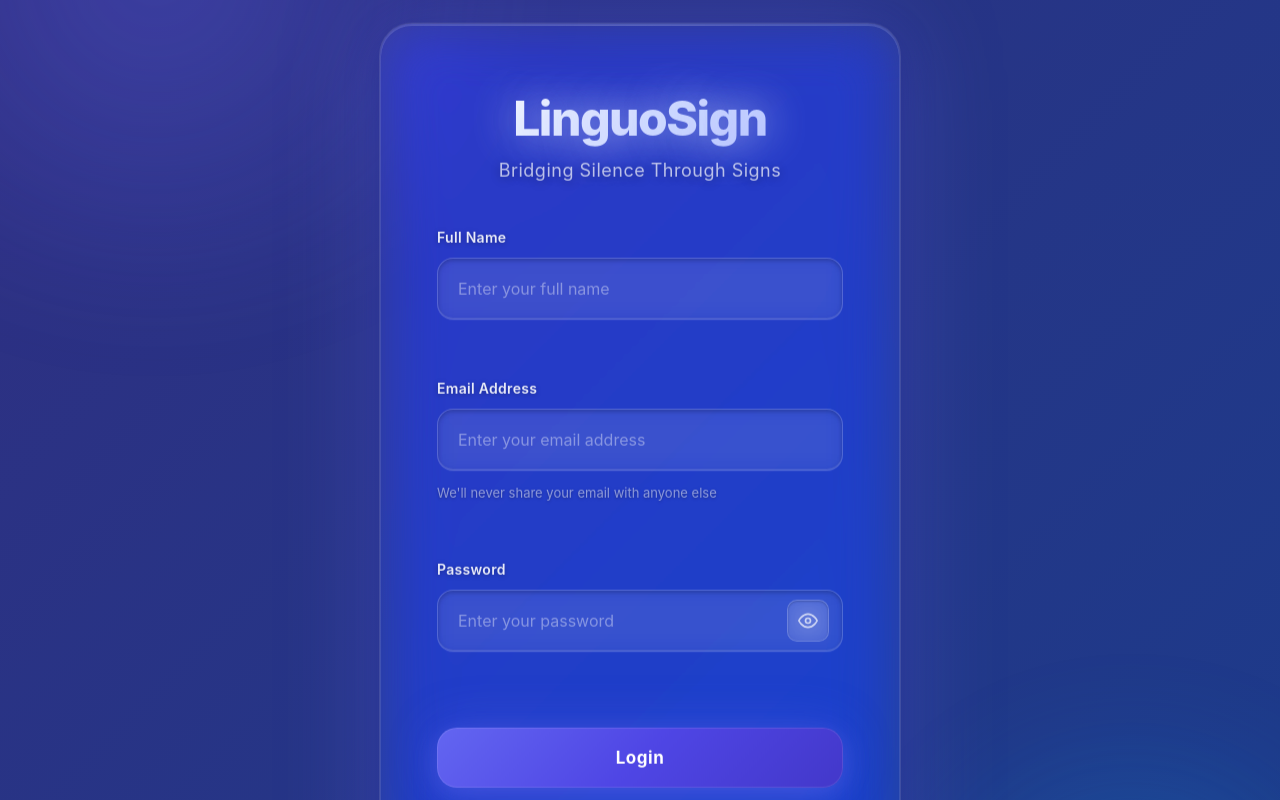
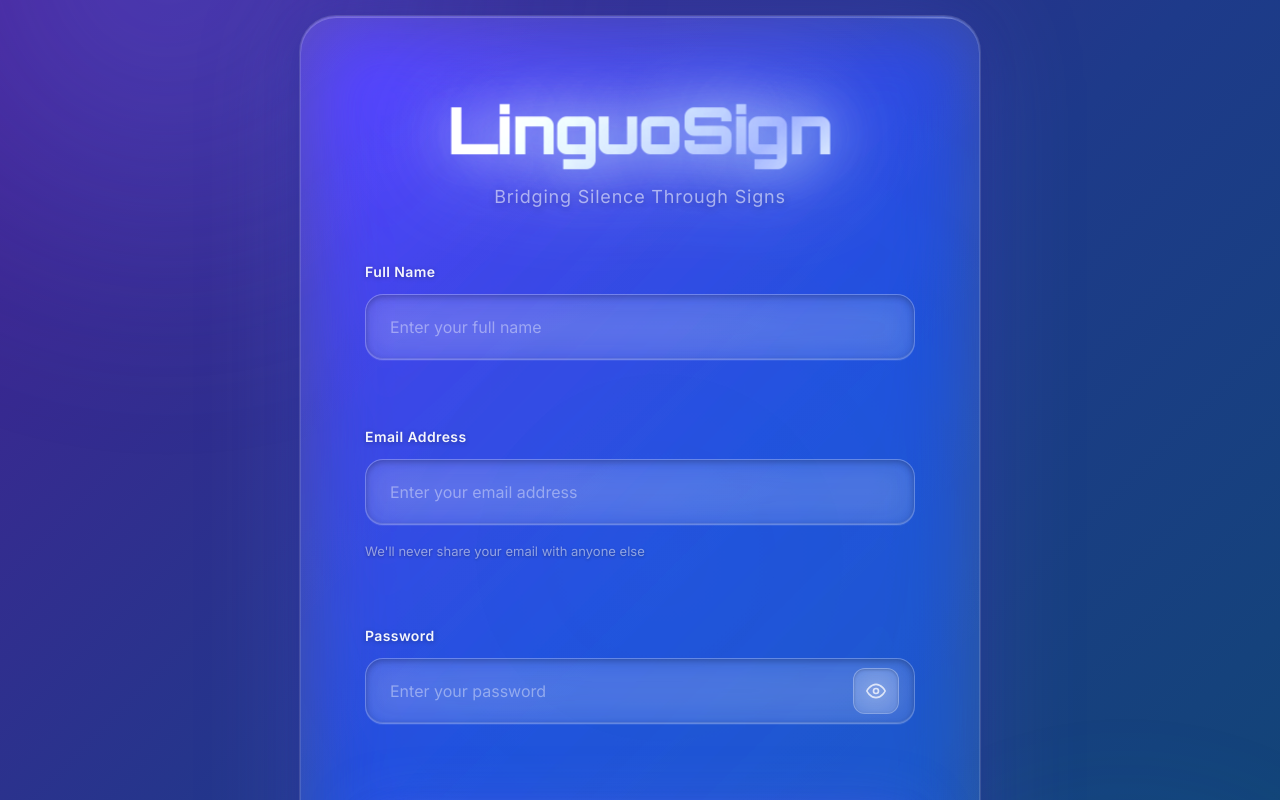
Before and after one commit to Murphy-24/DnD-conveyor, a React (Vite) app: page / in a window 1280 px wide. Shown: the top 800 px of the page. Built offline with nearby package versions, Linux system fonts and the light colour scheme.

Commit message:
Enhance LinguoSign login: premium glassmorphic design with floating elements and Orbitron font

```diff
--- a/src/components/Login.css
+++ b/src/components/Login.css
@@ -1,7 +1,9 @@
 /**
- * LinguoSign Login Page - Futuristic Glassmorphic Design
- * Premium assistive-tech focused UI
+ * LinguoSign Login Page - Premium Futuristic Glassmorphic Design
+ * Enhanced with floating elements and premium animations
  */
+
+@import url('https://fonts.googleapis.com/css2?family=Orbitron:wght@400;700;900&family=Inter:wght@400;500;600;700&display=swap');
 
 .login-container {
   min-height: 100vh;
@@ -14,7 +16,7 @@
   background: #0a0a1a;
 }
 
-/* Animated Gradient Background */
+/* Multi-Color Animated Gradient Background */
 .login-background {
   position: absolute;
   top: 0;
@@ -28,9 +30,9 @@
 .login-background-gradient {
   width: 100%;
   height: 100%;
-  background: linear-gradient(135deg, #0f172a 0%, #1e1b4b 25%, #312e81 50%, #1e3a8a 75%, #0c4a6e 100%);
+  background: linear-gradient(135deg, #0f172a 0%, #1e1b4b 15%, #312e81 30%, #4c1d95 45%, #1e3a8a 60%, #0c4a6e 75%, #155e75 90%, #0f172a 100%);
   position: relative;
-  animation: gradientFlow 20s ease infinite;
+  animation: gradientFlow 25s ease infinite;
   background-size: 400% 400%;
 }
 
@@ -42,10 +44,10 @@
   left: -20%;
   width: 60%;
   height: 60%;
-  background: radial-gradient(circle, rgba(99, 102, 241, 0.4) 0%, transparent 70%);
+  background: radial-gradient(circle, rgba(99, 102, 241, 0.5) 0%, transparent 70%);
   border-radius: 50%;
-  animation: blobFloat 15s ease-in-out infinite;
-  filter: blur(60px);
+  animation: blobFloat 18s ease-in-out infinite;
+  filter: blur(80px);
 }
 
 .login-background-gradient::after {
@@ -55,10 +57,10 @@
   right: -15%;
   width: 50%;
   height: 50%;
-  background: radial-gradient(circle, rgba(14, 165, 233, 0.4) 0%, transparent 70%);
+  background: radial-gradient(circle, rgba(14, 165, 233, 0.5) 0%, transparent 70%);
   border-radius: 50%;
-  animation: blobFloat 18s ease-in-out infinite reverse;
-  filter: blur(60px);
+  animation: blobFloat 22s ease-in-out infinite reverse;
+  filter: blur(80px);
 }
 
 @keyframes gradientFlow {
@@ -76,45 +78,111 @@
     opacity: 0.6;
   }
   33% {
-    transform: translate(30px, -30px) scale(1.1);
+    transform: translate(40px, -40px) scale(1.15);
     opacity: 0.8;
   }
   66% {
-    transform: translate(-20px, 20px) scale(0.9);
+    transform: translate(-30px, 30px) scale(0.9);
     opacity: 0.7;
   }
 }
 
-/* Glassmorphic Card */
+/* Floating Decorative Elements */
+.login-container::before,
+.login-container::after {
+  content: '';
+  position: absolute;
+  border-radius: 20px;
+  background: rgba(199, 210, 254, 0.1);
+  backdrop-filter: blur(20px);
+  border: 1px solid rgba(255, 255, 255, 0.1);
+  z-index: 0;
+  animation: floatShape 20s ease-in-out infinite;
+}
+
+.login-container::before {
+  width: 120px;
+  height: 120px;
+  top: 10%;
+  left: 10%;
+  box-shadow: 0 0 40px rgba(99, 102, 241, 0.3);
+  animation: floatShape 25s ease-in-out infinite;
+}
+
+.login-container::after {
+  width: 80px;
+  height: 80px;
+  bottom: 15%;
+  right: 12%;
+  box-shadow: 0 0 30px rgba(14, 165, 233, 0.3);
+  animation: floatShape 30s ease-in-out infinite reverse;
+}
+
+@keyframes floatShape {
+  0%, 100% {
+    transform: translate(0, 0) rotate(0deg);
+    opacity: 0.4;
+  }
+  25% {
+    transform: translate(30px, -30px) rotate(90deg);
+    opacity: 0.6;
+  }
+  50% {
+    transform: translate(-20px, 20px) rotate(180deg);
+    opacity: 0.5;
+  }
+  75% {
+    transform: translate(20px, 30px) rotate(270deg);
+    opacity: 0.55;
+  }
+}
+
+/* Premium Glassmorphic Card - Wider */
 .login-card {
   width: 100%;
-  max-width: 520px;
-  background: rgba(255, 255, 255, 0.05);
-  backdrop-filter: blur(30px) saturate(180%);
-  -webkit-backdrop-filter: blur(30px) saturate(180%);
-  border-radius: 32px;
-  padding: 64px 56px;
+  max-width: 680px;
+  background:
+    linear-gradient(135deg, rgba(255, 255, 255, 0.08) 0%, rgba(255, 255, 255, 0.04) 100%),
+    rgba(255, 255, 255, 0.05);
+  backdrop-filter: blur(40px) saturate(200%);
+  -webkit-backdrop-filter: blur(40px) saturate(200%);
+  border-radius: 36px;
+  padding: 72px 64px;
   box-shadow:
-    0 8px 32px 0 rgba(31, 38, 135, 0.37),
-    inset 0 1px 0 0 rgba(255, 255, 255, 0.15),
-    0 0 0 1px rgba(255, 255, 255, 0.1),
-    0 0 80px rgba(99, 102, 241, 0.2);
+    0 8px 32px 0 rgba(31, 38, 135, 0.4),
+    inset 0 1px 0 0 rgba(255, 255, 255, 0.2),
+    0 0 0 1px rgba(255, 255, 255, 0.15),
+    0 0 100px rgba(99, 102, 241, 0.25),
+    inset 0 -1px 0 0 rgba(0, 0, 0, 0.1);
   position: relative;
   z-index: 1;
-  animation: cardFloat 6s ease-in-out infinite, cardGlow 4s ease-in-out infinite;
-  border: 1px solid rgba(255, 255, 255, 0.1);
+  animation: slideUp 0.8s ease-out, cardFloat 8s ease-in-out infinite, cardGlow 5s ease-in-out infinite;
+  border: 1px solid rgba(255, 255, 255, 0.15);
   overflow: hidden;
 }
 
+/* Inner Gradient Overlay */
 .login-card::before {
   content: '';
   position: absolute;
   top: 0;
   left: 0;
   right: 0;
-  height: 1px;
-  background: linear-gradient(90deg, transparent, rgba(255, 255, 255, 0.3), transparent);
-  animation: shimmer 3s ease-in-out infinite;
+  height: 2px;
+  background: linear-gradient(90deg, transparent, rgba(199, 210, 254, 0.6), rgba(14, 165, 233, 0.6), transparent);
+  animation: shimmer 4s ease-in-out infinite;
+}
+
+.login-card::after {
+  content: '';
+  position: absolute;
+  top: -50%;
+  left: -50%;
+  width: 200%;
+  height: 200%;
+  background: radial-gradient(circle, rgba(199, 210, 254, 0.1) 0%, transparent 70%);
+  animation: innerGlow 10s ease-in-out infinite;
+  pointer-events: none;
 }
 
 @keyframes cardFloat {
@@ -122,40 +190,53 @@
     transform: translateY(0px);
   }
   50% {
-    transform: translateY(-10px);
+    transform: translateY(-12px);
   }
 }
 
 @keyframes cardGlow {
   0%, 100% {
     box-shadow:
-      0 8px 32px 0 rgba(31, 38, 135, 0.37),
-      inset 0 1px 0 0 rgba(255, 255, 255, 0.15),
-      0 0 0 1px rgba(255, 255, 255, 0.1),
-      0 0 80px rgba(99, 102, 241, 0.2);
+      0 8px 32px 0 rgba(31, 38, 135, 0.4),
+      inset 0 1px 0 0 rgba(255, 255, 255, 0.2),
+      0 0 0 1px rgba(255, 255, 255, 0.15),
+      0 0 100px rgba(99, 102, 241, 0.25);
   }
   50% {
     box-shadow:
       0 8px 32px 0 rgba(31, 38, 135, 0.5),
-      inset 0 1px 0 0 rgba(255, 255, 255, 0.2),
-      0 0 0 1px rgba(255, 255, 255, 0.15),
-      0 0 100px rgba(99, 102, 241, 0.4);
+      inset 0 1px 0 0 rgba(255, 255, 255, 0.25),
+      0 0 0 1px rgba(255, 255, 255, 0.2),
+      0 0 120px rgba(99, 102, 241, 0.4);
   }
 }
 
 @keyframes shimmer {
   0%, 100% {
+    opacity: 0.4;
+    transform: translateX(-100%);
+  }
+  50% {
+    opacity: 1;
+    transform: translateX(100%);
+  }
+}
+
+@keyframes innerGlow {
+  0%, 100% {
+    transform: translate(0, 0);
     opacity: 0.3;
   }
   50% {
-    opacity: 1;
+    transform: translate(20px, 20px);
+    opacity: 0.5;
   }
 }
 
 @keyframes slideUp {
   from {
     opacity: 0;
-    transform: translateY(30px);
+    transform: translateY(40px);
   }
   to {
     opacity: 1;
@@ -163,98 +244,139 @@
   }
 }
 
-.login-card {
-  animation: slideUp 0.8s ease-out, cardFloat 6s ease-in-out infinite, cardGlow 4s ease-in-out infinite;
-}
-
 /* Header Section */
 .login-header {
   text-align: center;
-  margin-bottom: 48px;
+  margin-bottom: 56px;
+  position: relative;
+  z-index: 2;
 }
 
+/* Unique Brand Typography - Orbitron Font */
 .login-title {
-  font-size: 48px;
-  font-weight: 800;
-  background: linear-gradient(135deg, #ffffff 0%, #e0e7ff 30%, #c7d2fe 60%, #a5b4fc 100%);
+  font-size: 64px;
+  font-weight: 900;
+  font-family: 'Orbitron', -apple-system, BlinkMacSystemFont, 'Segoe UI', sans-serif;
+  background: linear-gradient(135deg, #ffffff 0%, #e0e7ff 20%, #c7d2fe 40%, #a5b4fc 60%, #818cf8 80%, #c7d2fe 100%);
   -webkit-background-clip: text;
   -webkit-text-fill-color: transparent;
   background-clip: text;
-  margin: 0 0 12px 0;
-  letter-spacing: -1.5px;
-  text-shadow: 0 0 40px rgba(199, 210, 254, 0.5);
-  animation: titlePulse 3s ease-in-out infinite;
-  font-family: -apple-system, BlinkMacSystemFont, 'Segoe UI', 'Roboto', 'Oxygen', 'Ubuntu', sans-serif;
+  margin: 0 0 16px 0;
+  letter-spacing: -2px;
+  text-shadow: 0 0 60px rgba(199, 210, 254, 0.6);
+  animation: titlePulse 4s ease-in-out infinite, titleGlow 3s ease-in-out infinite;
+  position: relative;
+  display: inline-block;
+}
+
+.login-title::after {
+  content: 'LinguoSign';
+  position: absolute;
+  top: 0;
+  left: 0;
+  background: linear-gradient(135deg, rgba(199, 210, 254, 0.3) 0%, rgba(14, 165, 233, 0.3) 100%);
+  -webkit-background-clip: text;
+  -webkit-text-fill-color: transparent;
+  background-clip: text;
+  filter: blur(15px);
+  z-index: -1;
+  animation: titleGlowShadow 3s ease-in-out infinite;
 }
 
 @keyframes titlePulse {
   0%, 100% {
-    filter: brightness(1) drop-shadow(0 0 20px rgba(199, 210, 254, 0.3));
+    filter: brightness(1) drop-shadow(0 0 30px rgba(199, 210, 254, 0.4));
+    transform: scale(1);
   }
   50% {
-    filter: brightness(1.15) drop-shadow(0 0 30px rgba(199, 210, 254, 0.6));
+    filter: brightness(1.2) drop-shadow(0 0 50px rgba(199, 210, 254, 0.7));
+    transform: scale(1.02);
+  }
+}
+
+@keyframes titleGlow {
+  0%, 100% {
+    background-position: 0% 50%;
+  }
+  50% {
+    background-position: 100% 50%;
+  }
+}
+
+@keyframes titleGlowShadow {
+  0%, 100% {
+    opacity: 0.3;
+    transform: translate(0, 0);
+  }
+  50% {
+    opacity: 0.6;
+    transform: translate(2px, 2px);
   }
 }
 
 .login-subtitle {
   font-size: 18px;
-  color: rgba(255, 255, 255, 0.7);
+  color: rgba(255, 255, 255, 0.65);
   margin: 0;
   font-weight: 400;
-  letter-spacing: 0.5px;
+  letter-spacing: 0.8px;
   text-shadow: 0 2px 10px rgba(0, 0, 0, 0.3);
-  font-family: -apple-system, BlinkMacSystemFont, 'Segoe UI', 'Roboto', 'Oxygen', 'Ubuntu', sans-serif;
+  font-family: 'Inter', -apple-system, BlinkMacSystemFont, 'Segoe UI', sans-serif;
+  opacity: 0.85;
 }
 
 /* Form Styles */
 .login-form {
   display: flex;
   flex-direction: column;
-  gap: 28px;
+  gap: 32px;
+  position: relative;
+  z-index: 2;
 }
 
 .form-group {
   display: flex;
   flex-direction: column;
-  gap: 10px;
+  gap: 12px;
   position: relative;
 }
 
 .form-label {
   font-size: 14px;
   font-weight: 600;
-  color: rgba(255, 255, 255, 0.9);
+  color: rgba(255, 255, 255, 0.95);
   margin-bottom: 2px;
   display: block;
   text-shadow: 0 1px 5px rgba(0, 0, 0, 0.3);
-  letter-spacing: 0.3px;
-  transition: all 0.3s ease;
-  font-family: -apple-system, BlinkMacSystemFont, 'Segoe UI', 'Roboto', 'Oxygen', 'Ubuntu', sans-serif;
+  letter-spacing: 0.4px;
+  transition: all 0.4s cubic-bezier(0.4, 0, 0.2, 1);
+  font-family: 'Inter', -apple-system, BlinkMacSystemFont, 'Segoe UI', sans-serif;
 }
 
 .form-group:focus-within .form-label {
   color: rgba(199, 210, 254, 1);
-  transform: translateX(4px);
+  transform: translateX(6px);
+  text-shadow: 0 0 10px rgba(199, 210, 254, 0.5);
 }
 
-/* Glassmorphic Input Fields */
+/* Enhanced Glassmorphic Input Fields */
 .form-input {
   width: 100%;
-  padding: 18px 20px;
+  padding: 20px 24px;
   font-size: 16px;
   line-height: 1.5;
   color: #ffffff;
-  background: rgba(255, 255, 255, 0.06);
-  backdrop-filter: blur(10px);
-  border: 1px solid rgba(255, 255, 255, 0.15);
-  border-radius: 16px;
-  transition: all 0.4s cubic-bezier(0.4, 0, 0.2, 1);
-  font-family: inherit;
+  background: rgba(255, 255, 255, 0.08);
+  backdrop-filter: blur(15px);
+  border: 1px solid rgba(255, 255, 255, 0.2);
+  border-radius: 18px;
+  transition: all 0.5s cubic-bezier(0.4, 0, 0.2, 1);
+  font-family: 'Inter', -apple-system, BlinkMacSystemFont, 'Segoe UI', sans-serif;
   box-sizing: border-box;
   box-shadow:
-    inset 0 2px 4px rgba(0, 0, 0, 0.2),
-    inset 0 -1px 0 rgba(255, 255, 255, 0.1),
-    0 1px 0 rgba(255, 255, 255, 0.05);
+    inset 0 2px 6px rgba(0, 0, 0, 0.25),
+    inset 0 -1px 0 rgba(255, 255, 255, 0.15),
+    0 1px 0 rgba(255, 255, 255, 0.08);
 }
 
 .form-input::placeholder {
@@ -263,27 +385,27 @@
 }
 
 .form-input:hover {
-  background: rgba(255, 255, 255, 0.08);
-  border-color: rgba(199, 210, 254, 0.4);
+  background: rgba(255, 255, 255, 0.12);
+  border-color: rgba(199, 210, 254, 0.5);
   box-shadow:
-    inset 0 2px 4px rgba(0, 0, 0, 0.2),
-    inset 0 -1px 0 rgba(255, 255, 255, 0.15),
+    inset 0 2px 6px rgba(0, 0, 0, 0.25),
+    inset 0 -1px 0 rgba(255, 255, 255, 0.2),
     0 1px 0 rgba(255, 255, 255, 0.1),
-    0 4px 20px rgba(99, 102, 241, 0.15);
-  transform: translateY(-2px);
+    0 6px 25px rgba(99, 102, 241, 0.2);
+  transform: translateY(-3px);
 }
 
 .form-input:focus {
   outline: none;
-  background: rgba(255, 255, 255, 0.1);
-  border-color: rgba(199, 210, 254, 0.6);
+  background: rgba(255, 255, 255, 0.14);
+  border-color: rgba(199, 210, 254, 0.7);
   box-shadow:
-    inset 0 2px 4px rgba(0, 0, 0, 0.2),
-    inset 0 -1px 0 rgba(255, 255, 255, 0.2),
-    0 0 0 4px rgba(99, 102, 241, 0.2),
-    0 8px 30px rgba(99, 102, 241, 0.3),
-    0 0 40px rgba(199, 210, 254, 0.2);
-  transform: translateY(-2px);
+    inset 0 2px 6px rgba(0, 0, 0, 0.25),
+    inset 0 -1px 0 rgba(255, 255, 255, 0.25),
+    0 0 0 5px rgba(99, 102, 241, 0.25),
+    0 10px 40px rgba(99, 102, 241, 0.35),
+    0 0 50px rgba(199, 210, 254, 0.25);
+  transform: translateY(-3px);
 }
 
 .form-input:focus-visible {
@@ -298,90 +420,91 @@
 }
 
 .password-input {
-  padding-right: 56px;
+  padding-right: 64px;
 }
 
-/* Glass-style Password Toggle */
+/* Enhanced Password Toggle */
 .password-toggle {
   position: absolute;
-  right: 14px;
-  background: rgba(255, 255, 255, 0.08);
-  backdrop-filter: blur(10px);
-  border: 1px solid rgba(255, 255, 255, 0.15);
+  right: 16px;
+  background: rgba(255, 255, 255, 0.1);
+  backdrop-filter: blur(15px);
+  border: 1px solid rgba(255, 255, 255, 0.2);
   cursor: pointer;
-  padding: 10px;
+  padding: 12px;
   display: flex;
   align-items: center;
   justify-content: center;
-  color: rgba(255, 255, 255, 0.7);
-  border-radius: 10px;
-  transition: all 0.3s cubic-bezier(0.4, 0, 0.2, 1);
+  color: rgba(255, 255, 255, 0.75);
+  border-radius: 12px;
+  transition: all 0.4s cubic-bezier(0.4, 0, 0.2, 1);
   z-index: 1;
-  box-shadow: inset 0 1px 2px rgba(0, 0, 0, 0.2);
+  box-shadow: inset 0 1px 3px rgba(0, 0, 0, 0.2);
 }
 
 .password-toggle:hover {
   color: rgba(199, 210, 254, 1);
-  background: rgba(199, 210, 254, 0.15);
-  border-color: rgba(199, 210, 254, 0.4);
-  transform: scale(1.1);
+  background: rgba(199, 210, 254, 0.2);
+  border-color: rgba(199, 210, 254, 0.5);
+  transform: scale(1.15);
   box-shadow:
-    inset 0 1px 2px rgba(0, 0, 0, 0.2),
-    0 4px 15px rgba(99, 102, 241, 0.3);
+    inset 0 1px 3px rgba(0, 0, 0, 0.2),
+    0 6px 20px rgba(99, 102, 241, 0.4),
+    0 0 20px rgba(199, 210, 254, 0.3);
 }
 
 .password-toggle:active {
-  transform: scale(0.95);
+  transform: scale(1.05);
 }
 
 .password-toggle:focus {
   outline: none;
   box-shadow:
-    inset 0 1px 2px rgba(0, 0, 0, 0.2),
-    0 0 0 3px rgba(99, 102, 241, 0.3);
+    inset 0 1px 3px rgba(0, 0, 0, 0.2),
+    0 0 0 4px rgba(99, 102, 241, 0.35);
 }
 
 /* Helper and Error Text */
 .form-helper {
   font-size: 13px;
   color: rgba(255, 255, 255, 0.5);
-  margin-top: 4px;
+  margin-top: 6px;
   text-shadow: 0 1px 3px rgba(0, 0, 0, 0.3);
-  font-family: -apple-system, BlinkMacSystemFont, 'Segoe UI', 'Roboto', 'Oxygen', 'Ubuntu', sans-serif;
+  font-family: 'Inter', -apple-system, BlinkMacSystemFont, 'Segoe UI', sans-serif;
 }
 
 .form-error {
   font-size: 13px;
   color: #fca5a5;
-  margin-top: 4px;
+  margin-top: 6px;
   min-height: 18px;
   display: block;
   text-shadow: 0 1px 5px rgba(239, 68, 68, 0.4);
-  font-family: -apple-system, BlinkMacSystemFont, 'Segoe UI', 'Roboto', 'Oxygen', 'Ubuntu', sans-serif;
+  font-family: 'Inter', -apple-system, BlinkMacSystemFont, 'Segoe UI', sans-serif;
 }
 
 /* Premium Login Button */
 .login-button {
   width: 100%;
-  padding: 20px 24px;
-  font-size: 17px;
+  padding: 22px 28px;
+  font-size: 18px;
   font-weight: 700;
   color: #ffffff;
-  background: linear-gradient(135deg, #6366f1 0%, #4f46e5 50%, #4338ca 100%);
+  background: linear-gradient(135deg, #6366f1 0%, #4f46e5 40%, #4338ca 100%);
   border: none;
-  border-radius: 20px;
+  border-radius: 24px;
   cursor: pointer;
-  transition: all 0.4s cubic-bezier(0.4, 0, 0.2, 1);
-  margin-top: 16px;
+  transition: all 0.5s cubic-bezier(0.4, 0, 0.2, 1);
+  margin-top: 20px;
   box-shadow:
-    0 8px 25px rgba(99, 102, 241, 0.4),
-    0 0 0 1px rgba(255, 255, 255, 0.1) inset,
-    0 0 50px rgba(99, 102, 241, 0.3);
-  font-family: -apple-system, BlinkMacSystemFont, 'Segoe UI', 'Roboto', 'Oxygen', 'Ubuntu', sans-serif;
+    0 10px 30px rgba(99, 102, 241, 0.5),
+    0 0 0 1px rgba(255, 255, 255, 0.15) inset,
+    0 0 60px rgba(99, 102, 241, 0.4);
+  font-family: 'Inter', -apple-system, BlinkMacSystemFont, 'Segoe UI', sans-serif;
   position: relative;
   overflow: hidden;
   text-transform: none;
-  letter-spacing: 0.5px;
+  letter-spacing: 0.8px;
 }
 
 .login-button::before {
@@ -391,8 +514,8 @@
   left: -100%;
   width: 100%;
   height: 100%;
-  background: linear-gradient(90deg, transparent, rgba(255, 255, 255, 0.3), transparent);
-  transition: left 0.6s ease;
+  background: linear-gradient(90deg, transparent, rgba(255, 255, 255, 0.4), transparent);
+  transition: left 0.7s ease;
 }
 
 .login-button:hover::before {
@@ -400,12 +523,12 @@
 }
 
 .login-button:hover {
-  transform: translateY(-4px);
+  transform: translateY(-5px);
   box-shadow:
-    0 12px 35px rgba(99, 102, 241, 0.5),
+    0 15px 40px rgba(99, 102, 241, 0.6),
     0 0 0 1px rgba(255, 255, 255, 0.2) inset,
-    0 0 70px rgba(99, 102, 241, 0.5);
-  background: linear-gradient(135deg, #818cf8 0%, #6366f1 50%, #4f46e5 100%);
+    0 0 80px rgba(99, 102, 241, 0.6);
+  background: linear-gradient(135deg, #818cf8 0%, #6366f1 40%, #4f46e5 100%);
 }
 
 .login-button:active {
@@ -415,9 +538,9 @@
 .login-button:focus {
   outline: none;
   box-shadow:
-    0 0 0 4px rgba(99, 102, 241, 0.4),
-    0 8px 25px rgba(99, 102, 241, 0.4),
-    0 0 50px rgba(99, 102, 241, 0.4);
+    0 0 0 5px rgba(99, 102, 241, 0.5),
+    0 10px 30px rgba(99, 102, 241, 0.5),
+    0 0 60px rgba(99, 102, 241, 0.5);
 }
 
 .login-button:disabled {
@@ -428,47 +551,49 @@
 
 /* Footer Section */
 .login-footer {
-  margin-top: 40px;
+  margin-top: 48px;
   text-align: center;
-  padding-top: 32px;
-  border-top: 1px solid rgba(255, 255, 255, 0.1);
+  padding-top: 36px;
+  border-top: 1px solid rgba(255, 255, 255, 0.12);
+  position: relative;
+  z-index: 2;
 }
 
 .login-footer-text {
   font-size: 15px;
-  color: rgba(255, 255, 255, 0.6);
+  color: rgba(255, 255, 255, 0.65);
   margin: 0;
   line-height: 1.6;
-  font-family: -apple-system, BlinkMacSystemFont, 'Segoe UI', 'Roboto', 'Oxygen', 'Ubuntu', sans-serif;
+  font-family: 'Inter', -apple-system, BlinkMacSystemFont, 'Segoe UI', sans-serif;
 }
 
-/* Glowing Signup Link */
+/* Enhanced Glowing Signup Link */
 .login-link {
   color: #c7d2fe;
   text-decoration: none;
   font-weight: 600;
-  transition: all 0.4s cubic-bezier(0.4, 0, 0.2, 1);
+  transition: all 0.5s cubic-bezier(0.4, 0, 0.2, 1);
   position: relative;
-  text-shadow: 0 0 10px rgba(199, 210, 254, 0.5);
+  text-shadow: 0 0 15px rgba(199, 210, 254, 0.6);
   display: inline-block;
 }
 
 .login-link::after {
   content: '';
   position: absolute;
-  bottom: -3px;
+  bottom: -4px;
   left: 0;
   width: 0;
   height: 2px;
-  background: linear-gradient(90deg, #c7d2fe, #818cf8, #6366f1);
-  transition: width 0.4s cubic-bezier(0.4, 0, 0.2, 1);
-  box-shadow: 0 0 10px rgba(199, 210, 254, 0.8);
+  background: linear-gradient(90deg, #c7d2fe, #818cf8, #6366f1, #818cf8, #c7d2fe);
+  transition: width 0.5s cubic-bezier(0.4, 0, 0.2, 1);
+  box-shadow: 0 0 15px rgba(199, 210, 254, 0.9);
   border-radius: 2px;
 }
 
 .login-link:hover {
   color: #e0e7ff;
-  text-shadow: 0 0 20px rgba(199, 210, 254, 0.9);
+  text-shadow: 0 0 25px rgba(199, 210, 254, 1);
   transform: translateY(-2px);
 }
 
@@ -478,10 +603,10 @@
 
 .login-link:focus {
   outline: none;
-  box-shadow: 0 0 0 3px rgba(99, 102, 241, 0.3);
-  border-radius: 4px;
-  padding: 2px 4px;
-  margin: -2px -4px;
+  box-shadow: 0 0 0 4px rgba(99, 102, 241, 0.4);
+  border-radius: 6px;
+  padding: 2px 6px;
+  margin: -2px -6px;
 }
 
 .login-link:active {
@@ -489,6 +614,18 @@
 }
 
 /* Responsive Design */
+@media (max-width: 768px) {
+  .login-card {
+    max-width: 100%;
+    padding: 56px 40px;
+    border-radius: 28px;
+  }
+
+  .login-title {
+    font-size: 48px;
+  }
+}
+
 @media (max-width: 640px) {
   .login-container {
     padding: 16px;
@@ -497,11 +634,11 @@
   .login-card {
     padding: 48px 32px;
     border-radius: 24px;
-    max-width: 100%;
   }
 
   .login-title {
-    font-size: 36px;
+    font-size: 40px;
+    letter-spacing: -1.5px;
   }
 
   .login-subtitle {
@@ -510,11 +647,11 @@
 
   .form-input {
     font-size: 16px;
-    padding: 16px 18px;
+    padding: 18px 20px;
   }
 
   .login-button {
-    padding: 18px 20px;
+    padding: 20px 24px;
   }
 }
 
@@ -524,11 +661,11 @@
   }
 
   .login-title {
-    font-size: 32px;
+    font-size: 36px;
   }
 
   .login-form {
-    gap: 24px;
+    gap: 28px;
   }
 }
 
@@ -537,8 +674,11 @@
   .login-background-gradient,
   .login-background-gradient::before,
   .login-background-gradient::after,
+  .login-container::before,
+  .login-container::after,
   .login-card,
-  .login-title {
+  .login-title,
+  .login-title::after {
     animation: none;
   }
 
```
